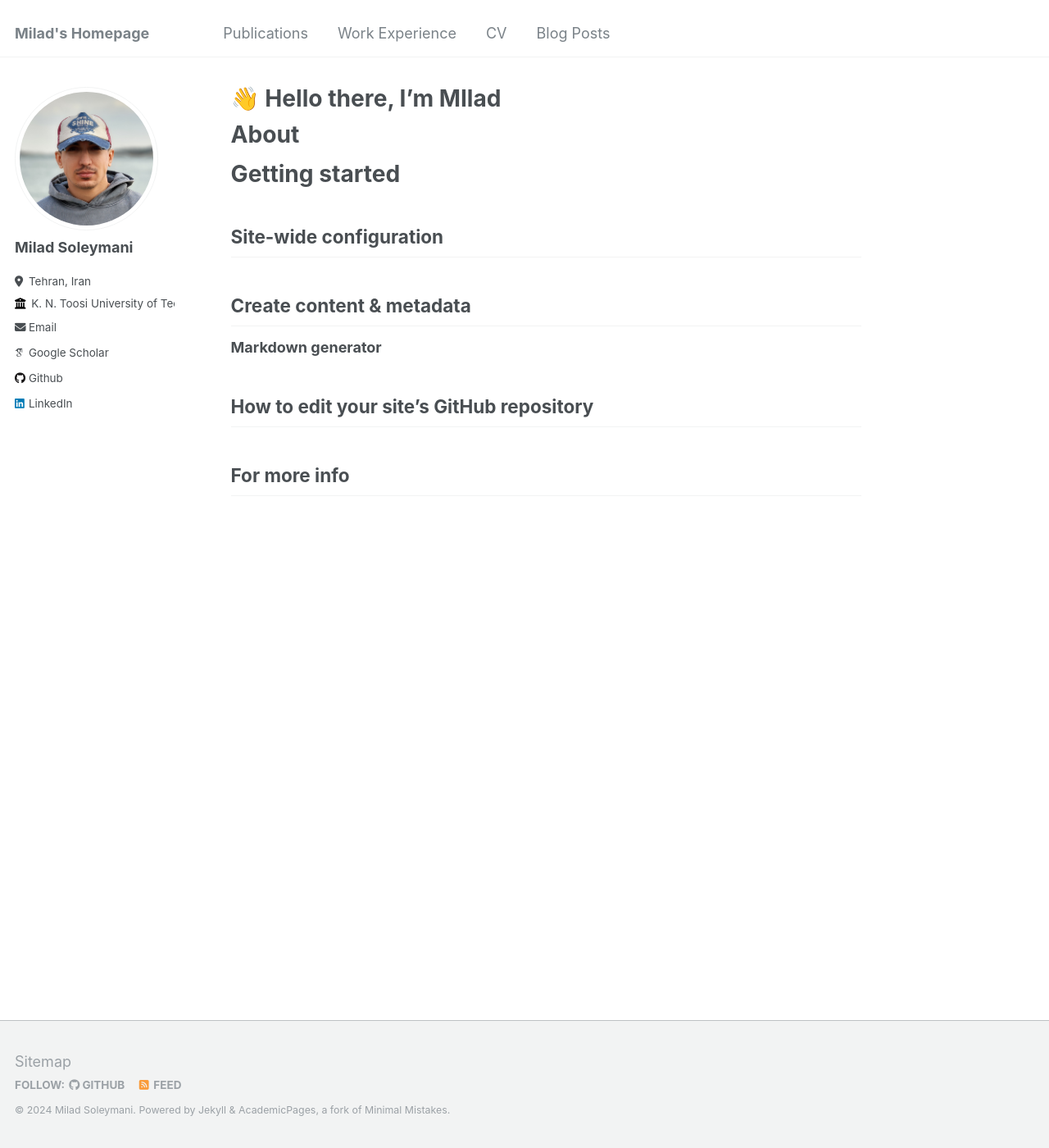
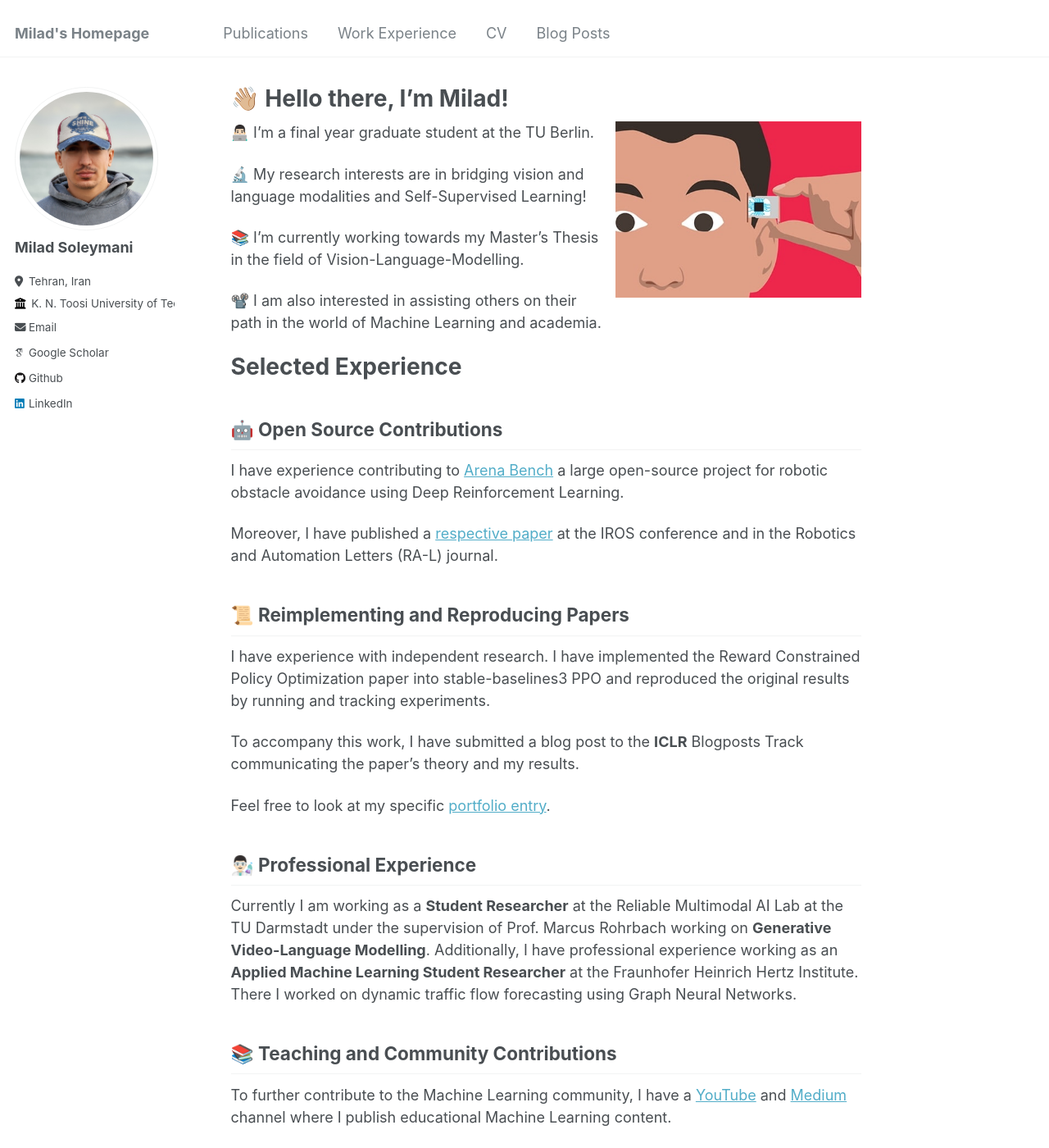
Before and after one commit to MiladSoleymani/Milad-Soleymani, a Jekyll site: the page built from _pages/about.md, in a window 1280 px wide and 1400 px high. Shown: the whole window at 82% size. Built offline with Jekyll 4.4.1, drawn with Linux system fonts in a browser that asks for light colours; some web fonts are replaced.

Commit message:
Update about.md

```diff
--- a/_pages/about.md
+++ b/_pages/about.md
@@ -1,49 +1,83 @@
 ---
 permalink: /
-title: "👋 Hello there, I'm MIlad"
+title: "👋🏼 Hello there, I'm Milad!"
+excerpt: "About me"
 author_profile: true
 redirect_from:
   - /about/
   - /about.html
 ---
 
+
+
+![Illustration of combining vision and language modalities](/images/BBA.jpg){: .align-right width="300px"}
+👨🏻‍💻 I'm a final year graduate student at the TU Berlin.
+
+🔬 My research interests are in bridging vision and language modalities and Self-Supervised Learning!
+
+📚 I'm currently working towards my Master's Thesis in the field of Vision-Language-Modelling.
+
+📽️ I am also interested in assisting others on their path in the world of Machine Learning and academia.
+
+# Selected Experience
+
+## 🤖 Open Source Contributions
+I have experience contributing to [Arena Bench](https://github.com/Arena-Rosnav) a large open-source project for robotic obstacle avoidance using Deep Reinforcement Learning.
+
+Moreover, I have published a [respective paper](https://sudo-boris.github.io/publication/2022-Arena-Bench) at the IROS conference and in the Robotics and Automation Letters (RA-L) journal.
+
+## 📜 Reimplementing and Reproducing Papers
+I have experience with independent research. I have implemented the Reward Constrained Policy Optimization paper into stable-baselines3 PPO and reproduced the original results by running and tracking experiments.
+
+To accompany this work, I have submitted a blog post to the **ICLR** Blogposts Track communicating the paper's theory and my results.
+
+Feel free to look at my specific [portfolio entry](https://sudo-boris.github.io/portfolio/RCPPO/).
+
+## 👨🏻‍🔬 Professional Experience
+Currently I am working as a **Student Researcher** at the Reliable Multimodal AI Lab at the TU Darmstadt under the supervision of Prof. Marcus Rohrbach working on **Generative Video-Language Modelling**.
+Additionally, I have professional experience working as an **Applied Machine Learning Student Researcher** at the Fraunhofer Heinrich Hertz Institute. \
+There I worked on dynamic traffic flow forecasting using Graph Neural Networks.
+
+## 📚 Teaching and Community Contributions
+To further contribute to the Machine Learning community, I have a [YouTube](https://www.youtube.com/@borismeinardus) and [Medium](https://medium.com/@boris.meinardus) channel where I publish educational Machine Learning content.
+
 <!-- This is the front page of a website that is powered by the [Academic Pages template](https://github.com/academicpages/academicpages.github.io) and hosted on GitHub pages. [GitHub pages](https://pages.github.com) is a free service in which websites are built and hosted from code and data stored in a GitHub repository, automatically updating when a new commit is made to the respository. This template was forked from the [Minimal Mistakes Jekyll Theme](https://mmistakes.github.io/minimal-mistakes/) created by Michael Rose, and then extended to support the kinds of content that academics have: publications, talks, teaching, a portfolio, blog posts, and a dynamically-generated CV. You can fork [this repository](https://github.com/academicpages/academicpages.github.io) right now, modify the configuration and markdown files, add your own PDFs and other content, and have your own site for free, with no ads! An older version of this template powers my own personal website at [stuartgeiger.com](http://stuartgeiger.com), which uses [this Github repository](https://github.com/staeiou/staeiou.github.io). -->
 
-About
+<!--About
 ======
-<!-- Like many other Jekyll-based GitHub Pages templates, Academic Pages makes you separate the website's content from its form. The content & metadata of your website are in structured markdown files, while various other files constitute the theme, specifying how to transform that content & metadata into HTML pages. You keep these various markdown (.md), YAML (.yml), HTML, and CSS files in a public GitHub repository. Each time you commit and push an update to the repository, the [GitHub pages](https://pages.github.com/) service creates static HTML pages based on these files, which are hosted on GitHub's servers free of charge.
+ Like many other Jekyll-based GitHub Pages templates, Academic Pages makes you separate the website's content from its form. The content & metadata of your website are in structured markdown files, while various other files constitute the theme, specifying how to transform that content & metadata into HTML pages. You keep these various markdown (.md), YAML (.yml), HTML, and CSS files in a public GitHub repository. Each time you commit and push an update to the repository, the [GitHub pages](https://pages.github.com/) service creates static HTML pages based on these files, which are hosted on GitHub's servers free of charge.
 
 Many of the features of dynamic content management systems (like Wordpress) can be achieved in this fashion, using a fraction of the computational resources and with far less vulnerability to hacking and DDoSing. You can also modify the theme to your heart's content without touching the content of your site. If you get to a point where you've broken something in Jekyll/HTML/CSS beyond repair, your markdown files describing your talks, publications, etc. are safe. You can rollback the changes or even delete the repository and start over -- just be sure to save the markdown files! Finally, you can also write scripts that process the structured data on the site, such as [this one](https://github.com/academicpages/academicpages.github.io/blob/master/talkmap.ipynb) that analyzes metadata in pages about talks to display [a map of every location you've given a talk](https://academicpages.github.io/talkmap.html). -->
 
-Getting started
+<!--Getting started
 ======
-<!-- 1. Register a GitHub account if you don't have one and confirm your e-mail (required!)
+1. Register a GitHub account if you don't have one and confirm your e-mail (required!)
 1. Fork [this repository](https://github.com/academicpages/academicpages.github.io) by clicking the "fork" button in the top right.
 1. Go to the repository's settings (rightmost item in the tabs that start with "Code", should be below "Unwatch"). Rename the repository "[your GitHub username].github.io", which will also be your website's URL.
 1. Set site-wide configuration and create content & metadata (see below -- also see [this set of diffs](http://archive.is/3TPas) showing what files were changed to set up [an example site](https://getorg-testacct.github.io) for a user with the username "getorg-testacct")
 1. Upload any files (like PDFs, .zip files, etc.) to the files/ directory. They will appear at https://[your GitHub username].github.io/files/example.pdf.
 1. Check status by going to the repository settings, in the "GitHub pages" section -->
 
-Site-wide configuration
+<!--Site-wide configuration
 ------
-<!-- The main configuration file for the site is in the base directory in [_config.yml](https://github.com/academicpages/academicpages.github.io/blob/master/_config.yml), which defines the content in the sidebars and other site-wide features. You will need to replace the default variables with ones about yourself and your site's github repository. The configuration file for the top menu is in [_data/navigation.yml](https://github.com/academicpages/academicpages.github.io/blob/master/_data/navigation.yml). For example, if you don't have a portfolio or blog posts, you can remove those items from that navigation.yml file to remove them from the header.  -->
+The main configuration file for the site is in the base directory in [_config.yml](https://github.com/academicpages/academicpages.github.io/blob/master/_config.yml), which defines the content in the sidebars and other site-wide features. You will need to replace the default variables with ones about yourself and your site's github repository. The configuration file for the top menu is in [_data/navigation.yml](https://github.com/academicpages/academicpages.github.io/blob/master/_data/navigation.yml). For example, if you don't have a portfolio or blog posts, you can remove those items from that navigation.yml file to remove them from the header.  -->
 
-Create content & metadata
+<!--Create content & metadata
 ------
-<!-- For site content, there is one markdown file for each type of content, which are stored in directories like _publications, _talks, _posts, _teaching, or _pages. For example, each talk is a markdown file in the [_talks directory](https://github.com/academicpages/academicpages.github.io/tree/master/_talks). At the top of each markdown file is structured data in YAML about the talk, which the theme will parse to do lots of cool stuff. The same structured data about a talk is used to generate the list of talks on the [Talks page](https://academicpages.github.io/talks), each [individual page](https://academicpages.github.io/talks/2012-03-01-talk-1) for specific talks, the talks section for the [CV page](https://academicpages.github.io/cv), and the [map of places you've given a talk](https://academicpages.github.io/talkmap.html) (if you run this [python file](https://github.com/academicpages/academicpages.github.io/blob/master/talkmap.py) or [Jupyter notebook](https://github.com/academicpages/academicpages.github.io/blob/master/talkmap.ipynb), which creates the HTML for the map based on the contents of the _talks directory). -->
+For site content, there is one markdown file for each type of content, which are stored in directories like _publications, _talks, _posts, _teaching, or _pages. For example, each talk is a markdown file in the [_talks directory](https://github.com/academicpages/academicpages.github.io/tree/master/_talks). At the top of each markdown file is structured data in YAML about the talk, which the theme will parse to do lots of cool stuff. The same structured data about a talk is used to generate the list of talks on the [Talks page](https://academicpages.github.io/talks), each [individual page](https://academicpages.github.io/talks/2012-03-01-talk-1) for specific talks, the talks section for the [CV page](https://academicpages.github.io/cv), and the [map of places you've given a talk](https://academicpages.github.io/talkmap.html) (if you run this [python file](https://github.com/academicpages/academicpages.github.io/blob/master/talkmap.py) or [Jupyter notebook](https://github.com/academicpages/academicpages.github.io/blob/master/talkmap.ipynb), which creates the HTML for the map based on the contents of the _talks directory). -->
 
-**Markdown generator**
+<!--**Markdown generator**
 
-<!-- I have also created [a set of Jupyter notebooks](https://github.com/academicpages/academicpages.github.io/tree/master/markdown_generator
+I have also created [a set of Jupyter notebooks](https://github.com/academicpages/academicpages.github.io/tree/master/markdown_generator
 ) that converts a CSV containing structured data about talks or presentations into individual markdown files that will be properly formatted for the Academic Pages template. The sample CSVs in that directory are the ones I used to create my own personal website at stuartgeiger.com. My usual workflow is that I keep a spreadsheet of my publications and talks, then run the code in these notebooks to generate the markdown files, then commit and push them to the GitHub repository. -->
 
-How to edit your site's GitHub repository
+<!--How to edit your site's GitHub repository
 ------
-<!-- Many people use a git client to create files on their local computer and then push them to GitHub's servers. If you are not familiar with git, you can directly edit these configuration and markdown files directly in the github.com interface. Navigate to a file (like [this one](https://github.com/academicpages/academicpages.github.io/blob/master/_talks/2012-03-01-talk-1.md) and click the pencil icon in the top right of the content preview (to the right of the "Raw | Blame | History" buttons). You can delete a file by clicking the trashcan icon to the right of the pencil icon. You can also create new files or upload files by navigating to a directory and clicking the "Create new file" or "Upload files" buttons.
+Many people use a git client to create files on their local computer and then push them to GitHub's servers. If you are not familiar with git, you can directly edit these configuration and markdown files directly in the github.com interface. Navigate to a file (like [this one](https://github.com/academicpages/academicpages.github.io/blob/master/_talks/2012-03-01-talk-1.md) and click the pencil icon in the top right of the content preview (to the right of the "Raw | Blame | History" buttons). You can delete a file by clicking the trashcan icon to the right of the pencil icon. You can also create new files or upload files by navigating to a directory and clicking the "Create new file" or "Upload files" buttons.
 
 Example: editing a markdown file for a talk
 ![Editing a markdown file for a talk](/images/editing-talk.png) -->
 
-For more info
+<!--For more info
 ------
-<!-- More info about configuring Academic Pages can be found in [the guide](https://academicpages.github.io/markdown/). The [guides for the Minimal Mistakes theme](https://mmistakes.github.io/minimal-mistakes/docs/configuration/) (which this theme was forked from) might also be helpful. -->
+More info about configuring Academic Pages can be found in [the guide](https://academicpages.github.io/markdown/). The [guides for the Minimal Mistakes theme](https://mmistakes.github.io/minimal-mistakes/docs/configuration/) (which this theme was forked from) might also be helpful. -->
```
